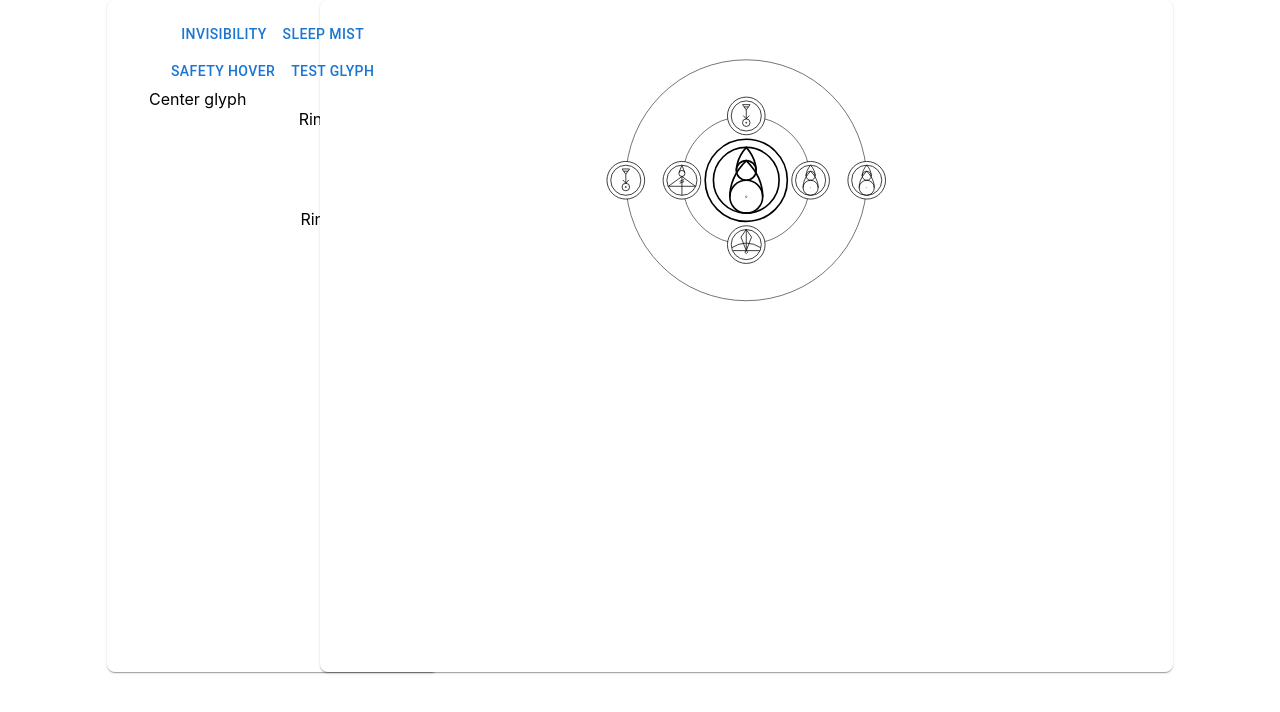
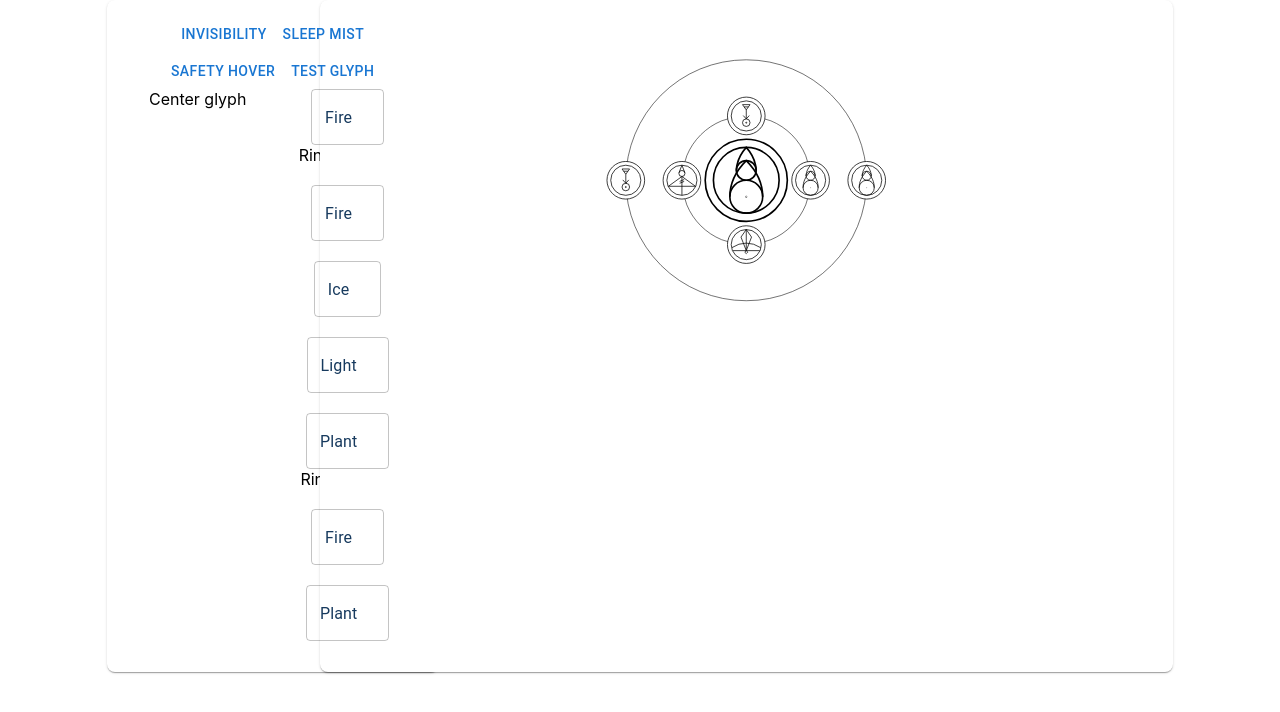
Before and after one commit to Togusa09/owl-glyphs, a React (Create React App) app: page / in a window 1280 px wide. Shown: the top 712 px of the page. Built offline with nearby package versions, Linux system fonts and the light colour scheme.

Commit message:
Added changing glyph node types

```diff
--- a/src/App.tsx
+++ b/src/App.tsx
@@ -33,7 +33,11 @@ function App() {
         <Grid container>
           <Grid item xs={1} />
           <Grid item xs={2} >
-            <Menu loadGlyph={(g) => setGlyph(g)} currentGlyph={glyph}></Menu>
+            <Menu loadGlyph={
+              (g) => {
+                setGlyph(g)}
+              }
+              currentGlyph={glyph}></Menu>
           </Grid>
           <Grid item xs={8}>
             <GlyphRoot glyphs={ glyph }></GlyphRoot>
--- a/src/Components/GlyphRoot/GlyphRing.tsx
+++ b/src/Components/GlyphRoot/GlyphRing.tsx
@@ -29,7 +29,7 @@ export const GlyphRing = ({glyphNodes, size, index, x, y, offset, totalRings}: P
                 var glyphX = size * Math.cos((totalAngle / glyphCount * i) + offsetAngle)
                 var glyphY = size * Math.sin((totalAngle / glyphCount * i) + offsetAngle)
 
-                return (<Glyph glyphNode={glyph} x={x + glyphX} y={y + glyphY} scale={ringNodeScale}></Glyph>)
+                return (<Glyph key={i} glyphNode={glyph} x={x + glyphX} y={y + glyphY} scale={ringNodeScale}></Glyph>)
             })
             }
         </>
--- a/src/Components/GlyphRoot/GlyphRoot.tsx
+++ b/src/Components/GlyphRoot/GlyphRoot.tsx
@@ -11,6 +11,8 @@ type Props = {
 }
 
 const  GlyphRoot = ({glyphs}: Props) => {
+    console.log("Rendering glyph canvas")
+
 
     const glyphRingDiameter = 440;
     const canvasSize = 1200;
@@ -22,6 +24,7 @@ const  GlyphRoot = ({glyphs}: Props) => {
         var ringSpacing = ((glyphRingDiameter - centerOffset) / glyphs.Rings.length)
         rings = glyphs.Rings.map((x, i) => {
             return <GlyphRing
+                    key = {i}
                     glyphNodes={x.Nodes}
                     size={((i + 1) * ringSpacing) + centerOffset}
                     x={halfSize}
@@ -31,6 +34,8 @@ const  GlyphRoot = ({glyphs}: Props) => {
                     ></GlyphRing>
         })
     }
+
+
 
     return (
         <Box sx={{
--- a/src/Components/Menu/GlyphEditor.tsx
+++ b/src/Components/Menu/GlyphEditor.tsx
@@ -1,12 +1,33 @@
 import { Grid } from "@mui/material"
 import { GlyphCollectionModel } from "../../Models/GlyphCollection"
 import { GlyphType } from "../../Models/GlyphType"
+import GlyphSelector from "./GlyphSelector"
+import { useState } from "react"
 
 type Props = {
     glyphs: GlyphCollectionModel
+    onUpdate: (val: GlyphCollectionModel) => void
 }
 
-export const GlyphEditor = ({glyphs}: Props) => {
+export const GlyphEditor = ({glyphs, onUpdate}: Props) => {
+    const updateVal = (ri: number, ni: number, val: GlyphType) =>{
+        if (!glyphs.Rings) return
+
+        var newGlyphs =  JSON.parse(JSON.stringify(glyphs));
+        newGlyphs!.Rings[ri].Nodes[ni].Type = val
+
+        onUpdate(newGlyphs)
+    }
+
+    const updateCenterVal = (val: GlyphType) => {
+        var newGlyphs =  JSON.parse(JSON.stringify(glyphs));
+        newGlyphs!.CenterGlyph.Type = val
+
+        onUpdate(newGlyphs)
+    }
+
+    var centerGlyph = glyphs.CenterGlyph ?? { Type:  GlyphType.Blank}
+
     return (<>
 
         <Grid container>
@@ -14,12 +35,10 @@ export const GlyphEditor = ({glyphs}: Props) => {
                 Center glyph
             </Grid>
             <Grid item xs={6}>
-                {
-                    glyphs.CenterGlyph && GlyphType[glyphs.CenterGlyph?.Type]
-                }
-                {
-                    !glyphs.CenterGlyph && GlyphType[GlyphType.Blank]
-                }
+                <GlyphSelector value={centerGlyph.Type} onChange={(g) =>
+                                        {
+                                            updateCenterVal(g)
+                                        }} ></GlyphSelector>
             </Grid>
             {
                 glyphs.Rings && glyphs.Rings.map((r, ri) => {
@@ -29,10 +48,15 @@ export const GlyphEditor = ({glyphs}: Props) => {
                             Ring {ri}
                         </Grid>
                         {
-                            r.Nodes.map((n) =>{
+                            r.Nodes.map((n, ni) =>{
                                 return <>
                                     <Grid item xs={6}></Grid>
                                     <Grid item xs={6}>{GlyphType[n.Type]}</Grid>
+                                    <Grid item xs={6}></Grid>
+                                    <Grid item xs={6}><GlyphSelector value={n.Type} onChange={(g) =>
+                                        {
+                                            updateVal(ri, ni, g)
+                                        }} ></GlyphSelector></Grid>
                                 </>
                             })
                         }
--- /dev/null
+++ b/src/Components/Menu/GlyphSelector.tsx
@@ -0,0 +1,29 @@
+import { MenuItem, Select } from "@mui/material"
+import { GlyphType } from "../../Models/GlyphType"
+
+type Props = {
+    value: GlyphType
+    onChange: (val: GlyphType) => void
+}
+
+export const GlyphSelector = ({value, onChange}: Props) => {
+    return (
+        <Select
+            value={value}
+            onChange={(e) =>
+                {
+                    console.log("Selected new glyph " + e.target.value)
+                    onChange(e.target.value as GlyphType)
+                }
+            }
+            >
+                <MenuItem value={GlyphType.Blank}>Blank</MenuItem>
+                <MenuItem value={GlyphType.Fire}>Fire</MenuItem>
+                <MenuItem value={GlyphType.Ice}>Ice</MenuItem>
+                <MenuItem value={GlyphType.Light}>Light</MenuItem>
+                <MenuItem value={GlyphType.Plant}>Plant</MenuItem>
+        </Select>
+    )
+}
+
+export default GlyphSelector
--- a/src/Components/Menu/Menu.tsx
+++ b/src/Components/Menu/Menu.tsx
@@ -18,7 +18,10 @@ export const Menu = (props: Props) => {
         height: '80vh'
       }}>
         <SavedGlyphMenu loadGlyph={(g) => props.loadGlyph(g)}></SavedGlyphMenu>
-        <GlyphEditor glyphs={props.currentGlyph}></GlyphEditor>
+        <GlyphEditor glyphs={props.currentGlyph} onUpdate={g =>
+           { console.log(JSON.stringify(g))
+            props.loadGlyph(g)}
+            } ></GlyphEditor>
     </Box>)
 }
 
```
